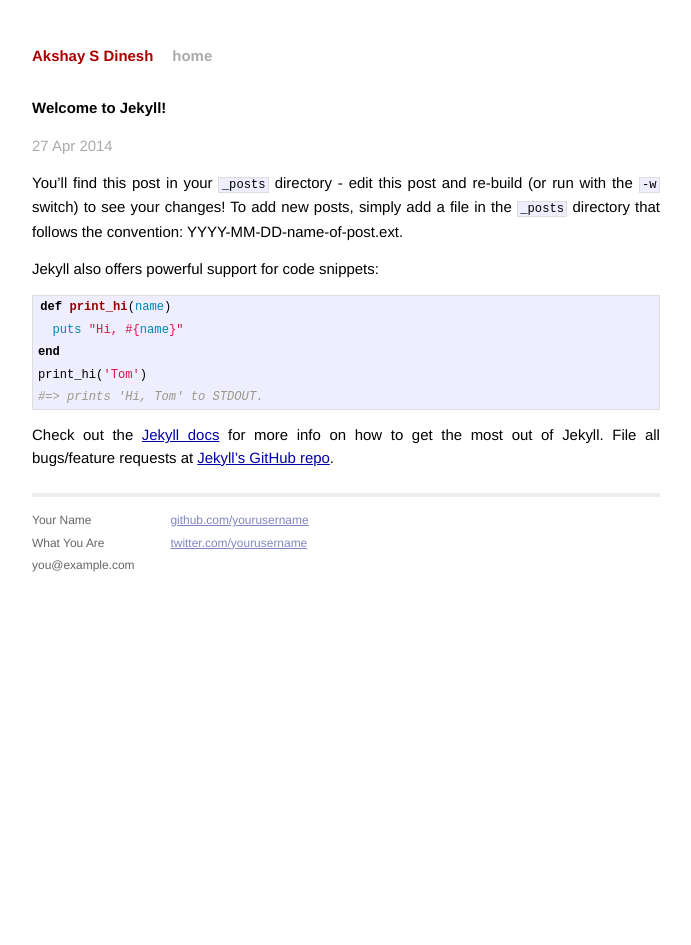
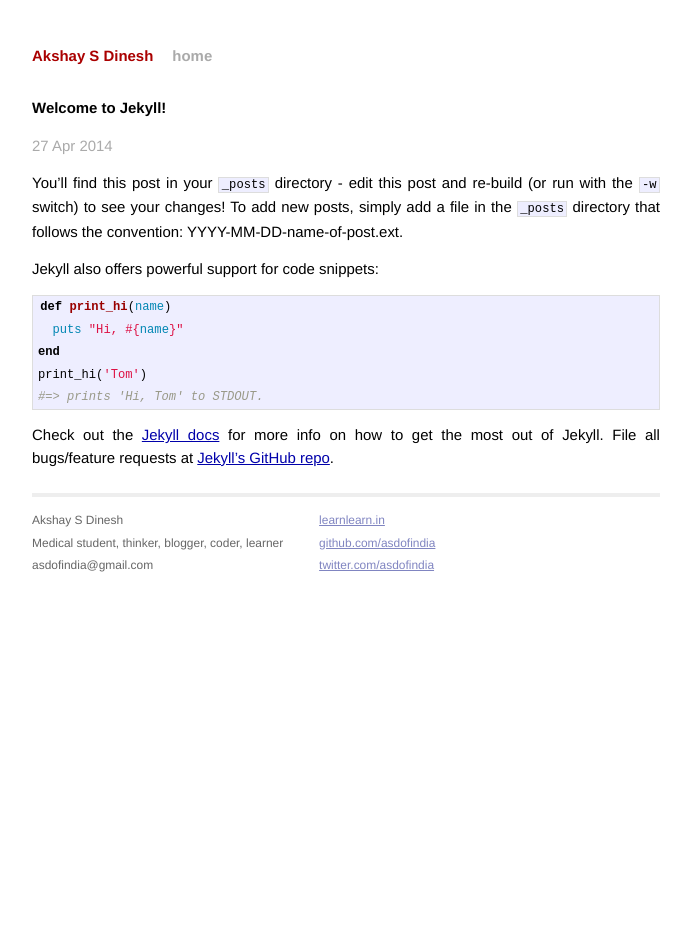
Before and after one commit to asdofindia/asdofindia.github.io, a Jekyll site: the page built from _posts/2014-04-27-welcome-to-jekyll.markdown, in a window 1280 px wide. Shown: the whole page, without its empty margins (294-985 px from the left). Built offline with Jekyll 4.4.1, drawn with Linux system fonts in a browser that asks for light colours; Markdown is read by kramdown in place of the engine named in the settings.

Commit message:
Update default.html

```diff
--- a/_layouts/default.html
+++ b/_layouts/default.html
@@ -26,15 +26,16 @@
           <div class="footer">
             <div class="contact">
               <p>
-                Your Name<br />
-                What You Are<br />
-                you@example.com
+                Akshay S Dinesh<br />
+                Medical student, thinker, blogger, coder, learner<br />
+                asdofindia@gmail.com
               </p>
             </div>
             <div class="contact">
               <p>
-                <a href="https://github.com/yourusername">github.com/yourusername</a><br />
-                <a href="https://twitter.com/yourusername">twitter.com/yourusername</a><br />
+                <a href="http://learnlearn.in">learnlearn.in</a><br />
+                <a href="https://github.com/asdofindia">github.com/asdofindia</a><br />
+                <a href="https://twitter.com/asdofindia">twitter.com/asdofindia</a><br />
               </p>
             </div>
           </div>
```
